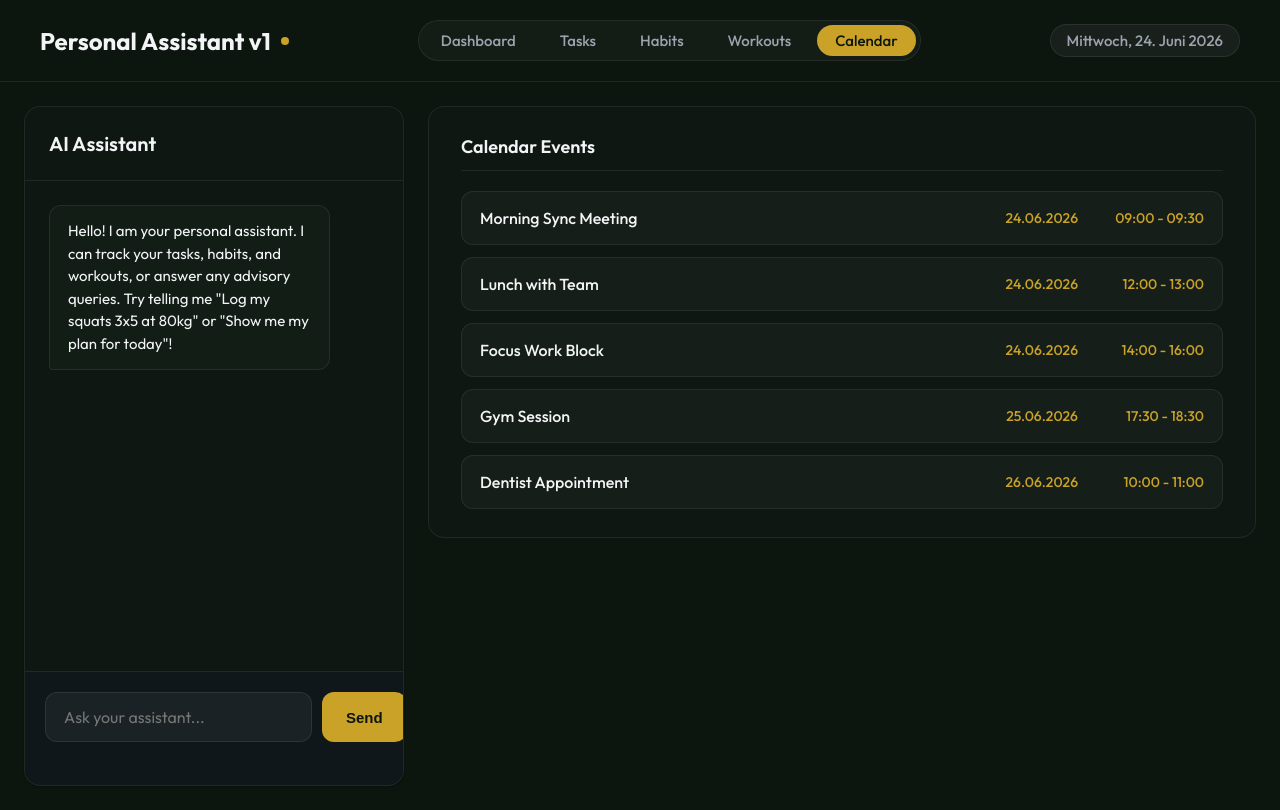
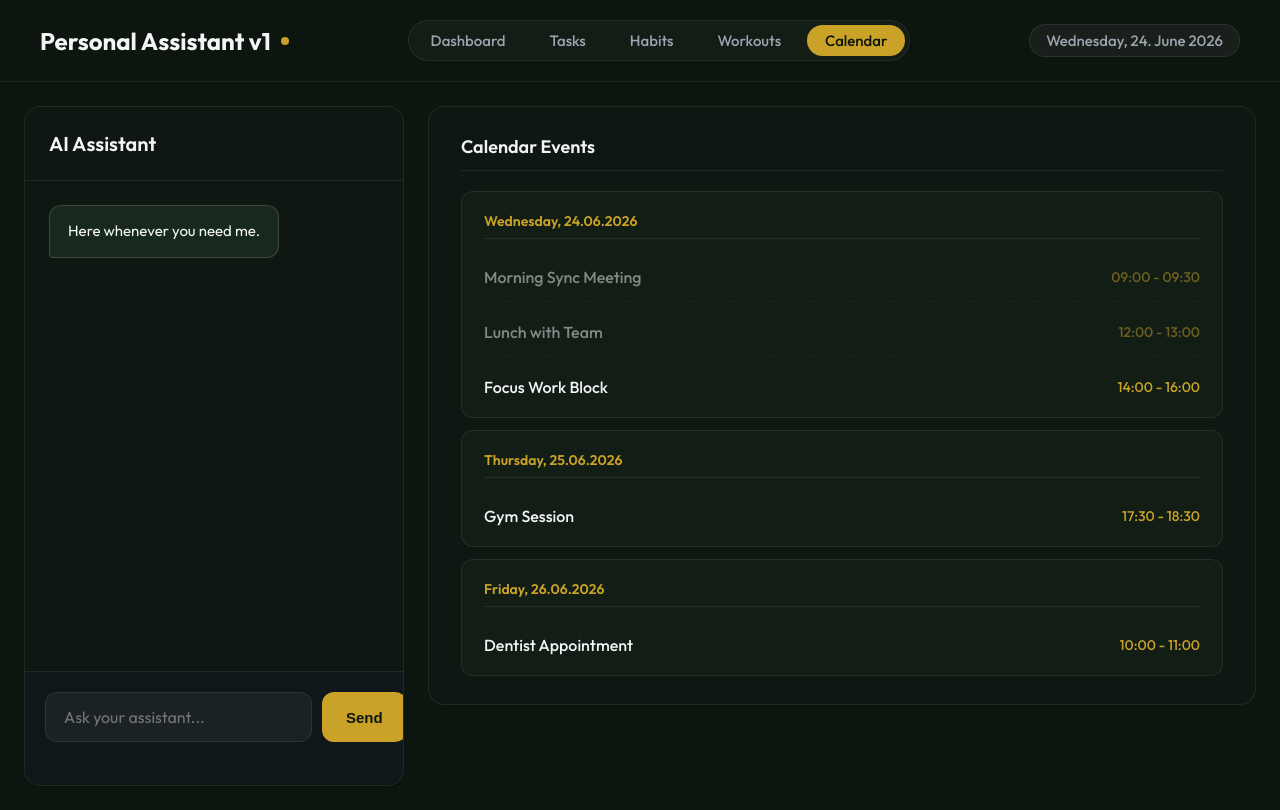
Before and after one commit to karryiskarry/personal-assistant, a FastAPI app: page /calendar in a window 1280 px wide. Run offline with FastAPI, Linux system fonts and the light colour scheme; data comes from the database, SQL or seed files in the repository; parts of the project's set-up code (start-up, migrations or seed data) failed here and were passed over; some libraries are stand-ins or nearby versions.

Commit message:
Phase 2 Calendar OAuth, agent safety fixes, and Dashboard/Calendar UX overhaul
- Swap Calendar MCP server from mock data to real Google Calendar API via
  OAuth2 (calendar_auth.py, scripts/authorize_calendar.py), with a mock-mode
  fallback gated by PERSONAL_ASSISTANT_CALENDAR_MOCK for tests.
- Add resolve_weekday_date tool so weekday-name date resolution is
  deterministic instead of left to model arithmetic.
- Extend the deletion-style explicit-confirmation flow to plan-altering tool
  calls (sync_active_exercises, set_exercise_active) based on assumed
  defaults, after an incident where a repeated vague request overwrote real
  active-exercise data with no confirmation.
- Dashboard: Today's Schedule now hides past events (not just dims), matching
  the existing hide-on-completion behavior of Tasks/Habits widgets, with an
  "All done for today." empty state.
- Calendar tab: group events into per-date cards, auto-scroll to today on
  load, dim individual past events within today's group and entire past-day
  groups as a whole unit.
- Workout History and Calendar headers now show the weekday name alongside
  the date; switch the one remaining German-language surface (page header
  date) to English for consistency with the rest of the app.
- Fix bodyweight exercises showing "0.0kg" instead of "Bodyweight" in Current
  Lifts and workout set badges.
- Backport the overdue-task warning icon to the full Tasks tab (previously
  only on the Dashboard widget).
- Sync README and spec with all of the above.

Co-Authored-By: Claude Sonnet 4.6 <noreply@anthropic.com>

```diff
--- a/app/agent.py
+++ b/app/agent.py
@@ -43,6 +43,7 @@ from .tools import (
     get_habit_streaks,
     log_habit,
     log_workout,
+    resolve_weekday_date,
     set_exercise_active,
     sync_active_exercises,
     update_task,
@@ -178,7 +179,8 @@ Guidelines:
    - **Habits — create vs. log (these are different operations):**
      - Use `create_habit` when the user wants to *start tracking* a new recurring behaviour going forward. Signals: "I want to track X", "add a habit for Y", "remind me to Z every day", "start a new habit". This inserts a row into the `habits` table. Ask for frequency ('daily' or 'weekly') if not stated.
      - Use `log_habit` when the user reports *having done* an existing habit today or on a specific date. Signals: "I did X today", "log my meditation", "mark flossing done". This inserts a row into `habit_logs`. Before calling it, use `execute_db_query` to find the `habit_id` for the named habit — never guess the ID.
-2. **Goal-style plan generation**: For vague or open-ended plan requests (e.g. "clean my apartment by room" or "structure my push/pull/legs week"), do NOT guess details or generate tasks immediately. You MUST ask clarifying questions first to gather the necessary details. Once details are clear, decompose the goal into structured tasks using `create_task` (set `source` as 'plan_generated').
+2. **Goal-style plan generation (Clarification & Confirmation)**: For vague or open-ended plan requests (e.g. "clean my apartment by room" or "structure my push/pull/legs week"), do NOT guess details or call plan-altering tools immediately (such as `create_task`, `sync_active_exercises`, or `set_exercise_active`). You MUST ask clarifying questions first to gather the necessary details. Once details are clear, decompose the goal into structured tasks using `create_task` (set `source` as 'plan_generated').
+   - **Handling Repeated/Unanswered Vague Requests**: If the user repeats a vague request without answering your clarifying questions, or only partially answers them, you must NOT call any plan-altering tool directly. Instead, you must explicitly state your assumptions to the user and ask for confirmation (e.g., "I will assume a standard 4-day upper/lower hypertrophy split unless you specify otherwise. Should I go ahead and update your exercises?"), then wait for their explicit confirming reply (e.g., "yes", "go ahead") before invoking the tool. Mirror the two-step confirmation flow used for deletion.
 3. **Read-only queries & Advisory**: Answer questions on workout progress trends, exercise advice, and calculations.
    - *CRITICAL*: Always base your advisory/analysis answers strictly on the user's logged database data using the `execute_db_query` tool. Do not fabricate or hallucinate trends not supported by what is recorded.
 4. **Daily Plan Suggestion**: When suggestions for a daily plan are requested:
@@ -194,6 +196,7 @@ Guidelines:
    - Use `table_name = 'tasks'` to delete a task.
    - Use `table_name = 'habits'` to delete a habit.
    - Use `table_name = 'workout_logs'` to delete a workout log entry. Do NOT use `'workouts'` — the table is named `workout_logs`.
+6. **Weekday Date Resolution**: Whenever the user references a relative weekday name (e.g. 'Monday', 'Saturday', 'next Friday') without an explicit calendar date (e.g. '2026-06-24'), you MUST call the `resolve_weekday_date` tool to determine the correct calendar date instead of performing date arithmetic yourself. Once resolved, use that date to query the database or call the `list_events` tool.
 
 Active Skill Guidelines:
 {injected_skills}
@@ -208,6 +211,7 @@ root_agent = Agent(
     instruction=agent_instruction,
     tools=[
         get_current_date,
+        resolve_weekday_date,
         create_task,
         complete_task,
         update_task,
--- a/app/main.py
+++ b/app/main.py
@@ -29,11 +29,12 @@ templates = Jinja2Templates(directory=templates_path)
 runner = InMemoryRunner(agent=root_agent, app_name="app")
 
 
-def format_german_date(date_val, long_format=False) -> str:
+def format_display_date(date_val, long_format=False, with_weekday=False) -> str:
     """
-    Formats a date object or YYYY-MM-DD string into German format.
-    If long_format=True, returns e.g. "Dienstag, 23. Juni 2026".
-    Otherwise, returns "DD.MM.YYYY" (e.g. "23.06.2026").
+    Formats a date object or YYYY-MM-DD string into display format.
+    If long_format=True, returns e.g. "Wednesday, 24. June 2026".
+    If with_weekday=True, returns e.g. "Wednesday, 24.06.2026".
+    Otherwise, returns "DD.MM.YYYY" (e.g. "24.06.2026").
     """
     if not date_val:
         return ""
@@ -54,41 +55,100 @@ def format_german_date(date_val, long_format=False) -> str:
     else:
         date_obj = date_val
 
+    weekdays = {
+        0: "Monday",
+        1: "Tuesday",
+        2: "Wednesday",
+        3: "Thursday",
+        4: "Friday",
+        5: "Saturday",
+        6: "Sunday"
+    }
+
     if long_format:
-        weekdays = {
-            0: "Montag",
-            1: "Dienstag",
-            2: "Mittwoch",
-            3: "Donnerstag",
-            4: "Freitag",
-            5: "Samstag",
-            6: "Sonntag"
-        }
         months = {
-            1: "Januar",
-            2: "Februar",
-            3: "März",
+            1: "January",
+            2: "February",
+            3: "March",
             4: "April",
-            5: "Mai",
-            6: "Juni",
-            7: "Juli",
+            5: "May",
+            6: "June",
+            7: "July",
             8: "August",
             9: "September",
-            10: "Oktober",
+            10: "October",
             11: "November",
-            12: "Dezember"
+            12: "December"
         }
         weekday_name = weekdays.get(date_obj.weekday(), "")
         month_name = months.get(date_obj.month, "")
         return f"{weekday_name}, {date_obj.day}. {month_name} {date_obj.year}"
+    elif with_weekday:
+        weekday_name = weekdays.get(date_obj.weekday(), "")
+        return f"{weekday_name}, {date_obj.day:02d}.{date_obj.month:02d}.{date_obj.year}"
     else:
         return f"{date_obj.day:02d}.{date_obj.month:02d}.{date_obj.year}"
 
 
-def render_calendar_events_html(events, show_date=False) -> str:
+def render_calendar_events_html(events, show_date=False, empty_message="No events scheduled.") -> str:
     html = ""
     if not events:
-        return "<div style='color: var(--text-muted); font-size: 14px; font-style: italic;'>No events scheduled.</div>"
+        return f"<div style='color: var(--text-muted); font-size: 14px; font-style: italic;'>{empty_message}</div>"
+
+    import itertools
+
+    if show_date:
+        today_str = datetime.date.today().strftime("%Y-%m-%d")
+        now_str = datetime.datetime.now().strftime("%Y-%m-%d %H:%M:%S")
+
+        # Determine the unique dates in order and find the first date >= today
+        unique_dates = sorted(list({e["start_time"].split(" ")[0] for e in events if " " in e["start_time"]}))
+        target_scroll_date = None
+        for d in unique_dates:
+            if d >= today_str:
+                target_scroll_date = d
+                break
+
+        for date_part, group in itertools.groupby(events, key=lambda e: e["start_time"].split(" ")[0] if " " in e["start_time"] else e["start_time"]):
+            formatted_date = format_display_date(date_part, with_weekday=True)
+            items_html = ""
+
+            # Identify group parameters
+            id_attr = 'id="calendar-today-group"' if date_part == target_scroll_date else ""
+            is_past_day = date_part < today_str
+            group_class = "calendar-day-group past-day" if is_past_day else "calendar-day-group"
+
+            for e in group:
+                start_time = (
+                    e["start_time"].split(" ")[1] if " " in e["start_time"] else e["start_time"]
+                )
+                end_time = (
+                    e["end_time"].split(" ")[1] if " " in e["end_time"] else e["end_time"]
+                )
+                time_str = f'<span class="calendar-duration">{start_time} - {end_time}</span>'
+
+                is_today = (date_part == today_str)
+                is_past = (e.get("end_time") and e["end_time"] < now_str)
+                class_name = "calendar-item past" if (is_today and is_past) else "calendar-item"
+
+                items_html += f"""
+                <div class="{class_name}">
+                    <div class="calendar-title">{e["title"]}</div>
+                    <div class="calendar-time">{time_str}</div>
+                </div>
+                """
+            html += f"""
+            <div class="{group_class}" {id_attr}>
+                <div class="calendar-day-header">
+                    <div class="calendar-day-date">{formatted_date}</div>
+                </div>
+                <div class="calendar-day-entries">
+                    {items_html}
+                </div>
+            </div>
+            """
+        return html
+
     for e in events:
         start_time = (
             e["start_time"].split(" ")[1] if " " in e["start_time"] else e["start_time"]
@@ -98,9 +158,6 @@ def render_calendar_events_html(events, show_date=False) -> str:
         )
 
         time_str = f'<span class="calendar-duration">{start_time} - {end_time}</span>'
-        if show_date:
-            date_part = e["start_time"].split(" ")[0]
-            time_str = f'<span class="calendar-date">{format_german_date(date_part)}</span>{time_str}'
 
         html += f"""
         <div class="calendar-item">
@@ -240,7 +297,7 @@ async def render_section(request: Request, tab: str, section_html: str):
     if request.headers.get("HX-Request") == "true":
         return HTMLResponse(content=section_html)
 
-    today_date = format_german_date(datetime.date.today(), long_format=True)
+    today_date = format_display_date(datetime.date.today(), long_format=True)
     return templates.TemplateResponse(
         request,
         "index.html",
@@ -282,14 +339,18 @@ async def get_tasks_items():
     if not tasks:
         html = "<div style='color: var(--text-muted); font-size: 14px; font-style: italic;'>No tasks logged yet.</div>"
 
+    today_str = datetime.date.today().strftime("%Y-%m-%d")
     for t in tasks:
         checked = "checked" if t["status"] == "completed" else ""
         tag_class = t["tag"] if t["tag"] else ""
-        due_str = (
-            f'<span class="task-due">Due: {format_german_date(t["due_date"])}</span>'
-            if t["due_date"]
-            else ""
-        )
+        is_overdue = t["due_date"] is not None and t["due_date"] < today_str and t["status"] != "completed"
+        due_str = ""
+        if t["due_date"]:
+            formatted_due = format_display_date(t["due_date"])
+            if is_overdue:
+                due_str = f'<span class="icon-text-pair"><span class="emoji-icon">⚠️</span><span class="task-due">Due: {formatted_due}</span></span>'
+            else:
+                due_str = f'<span class="task-due">Due: {formatted_due}</span>'
         desc_str = (
             f'<div class="task-desc">{t["description"]}</div>'
             if t["description"]
@@ -404,7 +465,7 @@ async def get_dashboard_tasks():
         is_overdue = t["due_date"] is not None and t["due_date"] < today_str
         due_str = ""
         if t["due_date"]:
-            formatted_due = format_german_date(t["due_date"])
+            formatted_due = format_display_date(t["due_date"])
             if is_overdue:
                 due_str = f'<span class="icon-text-pair"><span class="emoji-icon">⚠️</span><span class="task-due">Due: {formatted_due}</span></span>'
             else:
@@ -556,12 +617,19 @@ def get_exercise_progress(exercise_name: str) -> dict:
     first_weight = get_max_weight(logs[0]["sets"])
     current_weight = get_max_weight(logs[-1]["sets"])
 
-    first_weight_str = (
-        f"{first_weight} kg" if first_weight is not None else "Not yet logged"
-    )
-    current_weight_str = (
-        f"{current_weight} kg" if current_weight is not None else "Not yet logged"
-    )
+    if first_weight is None:
+        first_weight_str = "Not yet logged"
+    elif first_weight == 0:
+        first_weight_str = "Bodyweight"
+    else:
+        first_weight_str = f"{first_weight} kg"
+
+    if current_weight is None:
+        current_weight_str = "Not yet logged"
+    elif current_weight == 0:
+        current_weight_str = "Bodyweight"
+    else:
+        current_weight_str = f"{current_weight} kg"
 
     return {
         "exercise_name": exercise_name,
@@ -644,7 +712,7 @@ async def get_workouts_items():
         html = "<div style='color: var(--text-muted); font-size: 14px; font-style: italic;'>No workouts logged yet.</div>"
     else:
         for date, group in itertools.groupby(workouts, key=lambda w: w["date"]):
-            formatted_date = format_german_date(date)
+            formatted_date = format_display_date(date, with_weekday=True)
             items_html = ""
             for w in group:
                 try:
@@ -654,7 +722,11 @@ async def get_workouts_items():
 
                 sets_html = ""
                 for idx, s in enumerate(sets_data):
-                    sets_html += f'<span class="workout-set-badge">Set {idx + 1}: {s["reps"]}r @ {s["weight_kg"]}kg</span>'
+                    weight = s.get("weight_kg")
+                    if not weight or weight == 0:
+                        sets_html += f'<span class="workout-set-badge">Set {idx + 1}: {s["reps"]}r</span>'
+                    else:
+                        sets_html += f'<span class="workout-set-badge">Set {idx + 1}: {s["reps"]}r @ {weight}kg</span>'
 
                 notes_html = (
                     f'<div class="workout-notes">{w["notes"]}</div>' if w["notes"] else ""
@@ -764,7 +836,7 @@ async def get_habits_items():
             for i in range(84):
                 cell_date = monday_oldest + datetime.timedelta(days=i)
                 cell_date = get_period_start(cell_date, "daily")
-                formatted_date = format_german_date(cell_date)
+                formatted_date = format_display_date(cell_date)
                 date_str = cell_date.strftime("%Y-%m-%d")
 
                 is_pre = cell_date < created_date
@@ -790,7 +862,7 @@ async def get_habits_items():
                 is_pre = week_end < created_date
                 is_post = week_start > today
 
-                formatted_date = format_german_date(week_start)
+                formatted_date = format_display_date(week_start)
 
                 completed_in_week = False
                 for log_date_str in data.get("completed_dates", []):
@@ -823,7 +895,7 @@ async def get_habits_items():
                 is_pre = period_end < created_date
                 is_post = period_start > today
 
-                formatted_date = format_german_date(period_start)
+                formatted_date = format_display_date(period_start)
 
                 completed_in_period = False
                 for log_date_str in data.get("completed_dates", []):
@@ -857,7 +929,7 @@ async def get_habits_items():
                 is_pre = month_end < created_date
                 is_post = month_start > today
 
-                formatted_date = format_german_date(month_start)
+                formatted_date = format_display_date(month_start)
 
                 completed_in_month = False
                 for log_date_str in data.get("completed_dates", []):
@@ -942,11 +1014,20 @@ async def get_calendar_today():
         today_str = datetime.date.today().strftime("%Y-%m-%d")
         cal_data = get_calendar_events(today_str)
         events = cal_data.get("events", [])
+
+        now_str = datetime.datetime.now().strftime("%Y-%m-%d %H:%M:%S")
+        original_count = len(events)
+        filtered_events = [e for e in events if e.get("end_time") and e["end_time"] >= now_str]
+
+        if original_count > 0 and len(filtered_events) == 0:
+            empty_msg = "All done for today."
+        else:
+            empty_msg = "No events scheduled."
     except Exception as e:
         return HTMLResponse(
             content=f"<div style='color: var(--accent-red)'>Error: {e}</div>"
         )
-    return HTMLResponse(content=render_calendar_events_html(events, show_date=False))
+    return HTMLResponse(content=render_calendar_events_html(filtered_events, show_date=False, empty_message=empty_msg))
 
 
 @app.post("/chat", response_class=HTMLResponse)
--- a/app/templates/index.html
+++ b/app/templates/index.html
@@ -200,8 +200,8 @@
         }
 
         .message-agent {
-            background-color: var(--bg-card);
-            border: 1px solid var(--border-subtle);
+            background-color: #18281e;
+            border: 1px solid rgba(255, 255, 255, 0.15);
             color: var(--text-primary);
             align-self: flex-start;
             border-bottom-left-radius: 4px;
@@ -762,13 +762,70 @@
             align-items: center;
             gap: 16px;
         }
-        .calendar-date {
+         .calendar-date {
             width: 90px;
             text-align: right;
         }
         .calendar-duration {
             width: 110px;
             text-align: right;
+        }
+
+        .calendar-day-group {
+            background: var(--bg-card);
+            border: 1px solid var(--border-subtle);
+            border-radius: var(--radius-md);
+            padding: 20px 22px;
+            display: flex;
+            flex-direction: column;
+            gap: 16px;
+            transition: var(--transition-smooth);
+        }
+
+        .calendar-day-group:hover {
+            border-color: rgba(255, 255, 255, 0.15);
+        }
+
+        .calendar-day-header {
+            display: flex;
+            justify-content: space-between;
+            align-items: center;
+            border-bottom: 1px solid var(--border-subtle);
+            padding-bottom: 8px;
+            margin-bottom: 4px;
+        }
+
+        .calendar-day-date {
+            font-size: 14px;
+            font-weight: 600;
+            color: var(--primary);
+        }
+
+        .calendar-day-entries {
+            display: flex;
+            flex-direction: column;
+            gap: 12px;
+        }
+
+        .calendar-day-group .calendar-item {
+            background: transparent;
+            border: none;
+            border-radius: 0;
+            padding: 8px 0 14px 0;
+            border-bottom: 1px dashed var(--border-subtle);
+        }
+
+        .calendar-day-group .calendar-item:last-child {
+            border-bottom: none;
+            padding-bottom: 0;
+        }
+
+        .calendar-item.past {
+            opacity: 0.5;
+        }
+
+        .calendar-day-group.past-day {
+            opacity: 0.5;
         }
 
         /* Animations */
@@ -979,7 +1036,7 @@
 
             <div class="chat-messages" id="chat-box">
                 <div class="message-bubble message-agent">
-                    Hello! I am your personal assistant. I can track your tasks, habits, and workouts, or answer any advisory queries. Try telling me "Log my squats 3x5 at 80kg" or "Show me my plan for today"!
+                    Here whenever you need me.
                 </div>
             </div>
 
@@ -1131,7 +1188,28 @@
                 }
             });
         }
-        document.body.addEventListener('htmx:afterOnLoad', updateActiveNav);
+        document.body.addEventListener('htmx:afterOnLoad', function(evt) {
+            updateActiveNav();
+
+            // Scroll to today if we just finished loading calendar items
+            const requestPath = evt.detail.pathInfo ? evt.detail.pathInfo.requestPath : '';
+            if (requestPath === "/calendar/items" || (evt.detail.xhr && evt.detail.xhr.responseURL && evt.detail.xhr.responseURL.includes('/calendar/items'))) {
+                const todayGroup = document.getElementById('calendar-today-group');
+                if (todayGroup) {
+                    const header = document.querySelector('header');
+                    const headerHeight = header ? header.offsetHeight : 0;
+                    todayGroup.style.scrollMarginTop = headerHeight + 'px';
+                    todayGroup.scrollIntoView({ block: 'start' });
+                }
+            }
+
+            if (evt.detail.target && evt.detail.target.id === "content-area") {
+                const path = window.location.pathname;
+                if (path !== "/calendar") {
+                    window.scrollTo(0, 0);
+                }
+            }
+        });
         window.addEventListener('popstate', updateActiveNav);
 
         // Keyboard shortcut: Press '/' or 'Cmd/Ctrl + K' to focus chat input
--- a/pyproject.toml
+++ b/pyproject.toml
@@ -16,6 +16,8 @@ dependencies = [
     "google-cloud-aiplatform[evaluation,agent-engines]>=1.156.0",
     "protobuf>=6.31.1,<7.0.0",
     "markdown>=3.10.2",
+    "google-api-python-client",
+    "google-auth-httplib2",
 ]
 requires-python = ">=3.11,<3.14"
 
```
Also changed, not shown: app/mcp_servers/calendar_auth.py (added, +50 -0 lines), app/mcp_servers/calendar_server.py (+58 -15 lines), app/tools.py (+27 -1 lines), scripts/authorize_calendar.py (added, +30 -0 lines), tests/integration/test_calendar_mcp.py (+43 -86 lines), tests/unit/test_tools.py (+21 -0 lines), .agents-cli-spec.md, README.md, 1 other file.
